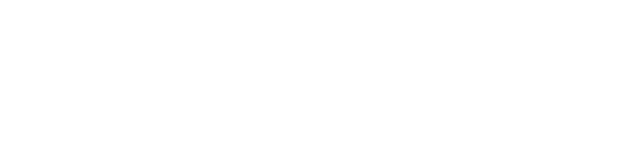
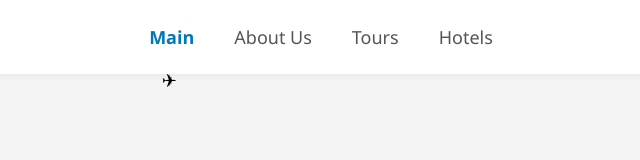
Before and after one commit to ShukhratKholmamatov/globalsayohat, a plain HTML site: page index.html in a window 1280 px wide. Shown: the whole page, without its empty margins (319-959 px from the left). Drawn offline with Linux system fonts and the light colour scheme.

Commit message:
intial commit

```diff
--- a/index.html
+++ b/index.html
@@ -8,6 +8,15 @@
 </head>
 <body>
 
+    <nav class="navbar">
+    <ul class="nav-menu">
+      <li class="nav-item active" data-index="0">Main</li>
+      <li class="nav-item" data-index="1">About Us</li>
+      <li class="nav-item" data-index="2">Tours</li>
+      <li class="nav-item" data-index="3">Hotels</li>
+    </ul>
+    <div class="airplane">✈</div>
+  </nav>
 
     <script src="/script/script.js"></script>
 </body>
--- a/script/script.js
+++ b/script/script.js
@@ -0,0 +1,37 @@
+const navItems = document.querySelectorAll('.nav-item');
+const airplane = document.querySelector('.airplane');
+let currentIndex = 0;
+
+function moveAirplaneTo(item, newIndex = currentIndex) {
+  const itemRect = item.getBoundingClientRect();
+  const navRect = document.querySelector('.nav-menu').getBoundingClientRect();
+
+  const offsetLeft = itemRect.left - navRect.left + itemRect.width / 2 - 10;
+  airplane.style.left = `${offsetLeft}px`;
+
+  if (newIndex < currentIndex) {
+    airplane.classList.add('flip');
+  } else {
+    airplane.classList.remove('flip');
+  }
+
+  currentIndex = newIndex;
+}
+
+// Add click listener
+navItems.forEach((item, index) => {
+  item.addEventListener('click', () => {
+    document.querySelector('.nav-item.active')?.classList.remove('active');
+    item.classList.add('active');
+    moveAirplaneTo(item, index);
+  });
+});
+
+// On window load and resize, update airplane position
+function updateOnResize() {
+  const activeItem = document.querySelector('.nav-item.active');
+  moveAirplaneTo(activeItem);
+}
+
+window.addEventListener('load', updateOnResize);
+window.addEventListener('resize', updateOnResize);
--- a/style/style.css
+++ b/style/style.css
@@ -0,0 +1,71 @@
+* {
+  margin: 0;
+  padding: 0;
+  box-sizing: border-box;
+}
+
+body {
+  font-family: 'Segoe UI', sans-serif;
+  background: #f4f4f4;
+}
+
+.navbar {
+  background-color: #fff;
+  padding: 25px 0;
+  position: relative;
+  box-shadow: 0 2px 8px rgba(0,0,0,0.05);
+}
+
+.nav-menu {
+  display: flex;
+  justify-content: center;
+  flex-wrap: wrap;
+  list-style: none;
+  gap: 40px;
+  position: relative;
+  padding: 0 20px;
+}
+
+.nav-item {
+  font-size: 18px;
+  color: #555;
+  cursor: pointer;
+  transition: color 0.3s ease;
+  position: relative;
+}
+
+.nav-item:hover {
+  color: #00bcd4;
+}
+
+.nav-item.active {
+  color: #0077b6;
+  font-weight: 600;
+}
+
+.airplane {
+  position: absolute;
+  top: 68px;
+  left: 0;
+  font-size: 18px;
+  transition: all 0.4s ease;
+  transform: scaleX(1);
+}
+
+.airplane.flip {
+  transform: scaleX(-1);
+}
+
+/* Mobile Layout */
+@media (max-width: 600px) {
+  .nav-menu {
+    flex-direction: column;
+    align-items: center;
+    gap: 20px;
+  }
+
+  .airplane {
+    top: auto;
+    bottom: -20px; /* below last nav item */
+  }
+}
```
